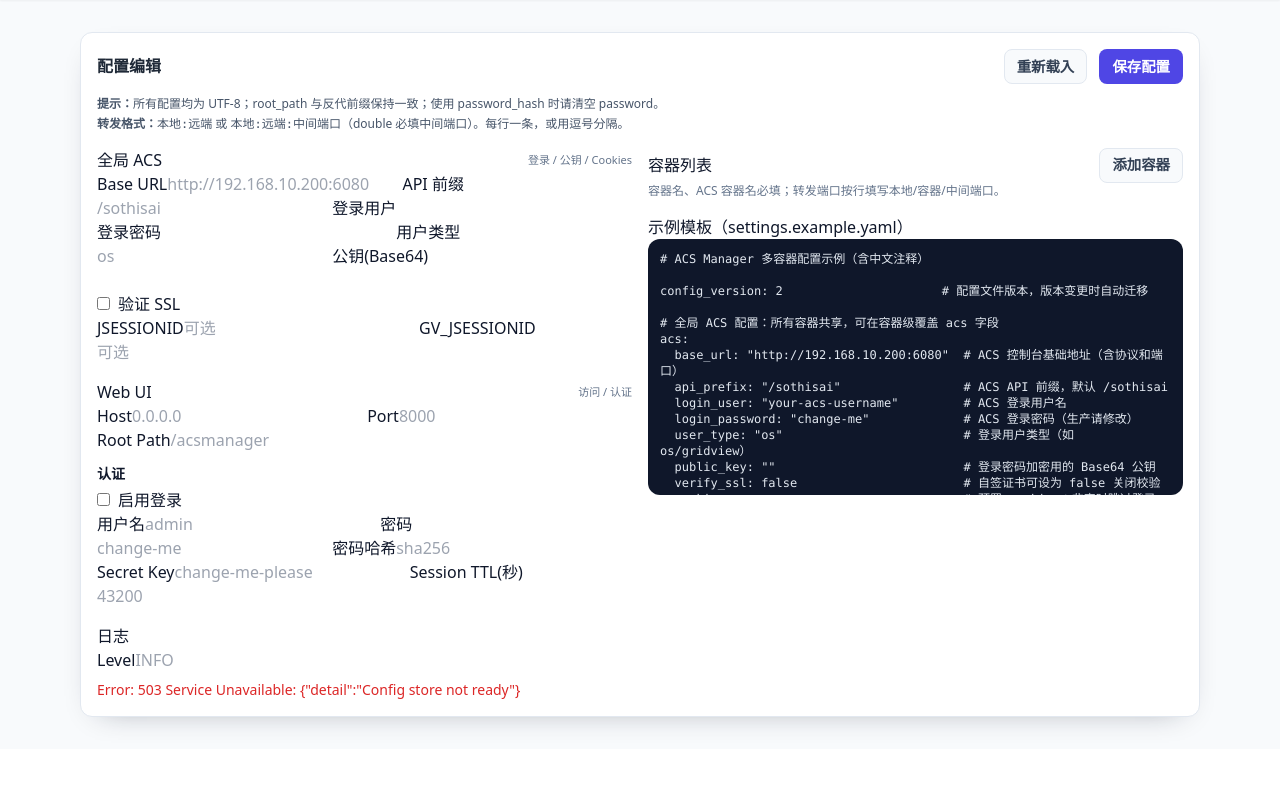
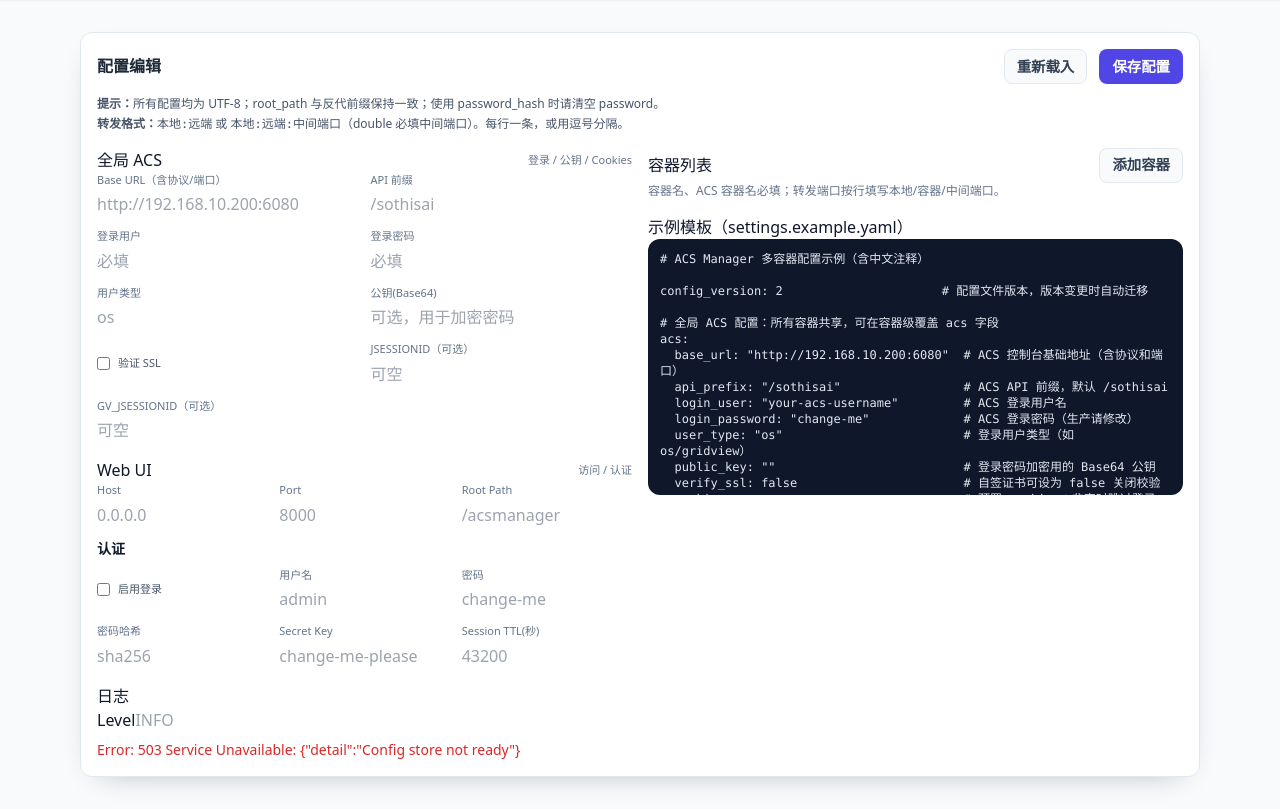
Before and after one commit to misaka10023/ACSManager, a FastAPI app: page /ui/config in a window 1280 px wide. Shown: the part 60-869 px from the top of the page. Before the commit the page ends 792 px from the top, so only its background shows below. Run offline with FastAPI, Linux system fonts and the light colour scheme; some libraries are stand-ins or nearby versions.

Commit message:
chore: clarify config form labels for acs/webui

```diff
--- a/acs_manager/webui/templates/config.html
+++ b/acs_manager/webui/templates/config.html
@@ -20,16 +20,42 @@
           <span>全局 ACS</span>
           <span class="text-[11px] text-slate-500">登录 / 公钥 / Cookies</span>
         </div>
-        <div class="form-grid">
-          <label>Base URL<input id="acs-base-url" type="text" class="input" placeholder="http://192.168.10.200:6080"></label>
-          <label>API 前缀<input id="acs-api-prefix" type="text" class="input" placeholder="/sothisai"></label>
-          <label>登录用户<input id="acs-login-user" type="text" class="input"></label>
-          <label>登录密码<input id="acs-login-password" type="text" class="input"></label>
-          <label>用户类型<input id="acs-user-type" type="text" class="input" placeholder="os"></label>
-          <label>公钥(Base64)<input id="acs-public-key" type="text" class="input"></label>
-          <label class="flex items-center gap-2"><input id="acs-verify-ssl" type="checkbox" class="checkbox">验证 SSL</label>
-          <label>JSESSIONID<input id="acs-cookie-jsessionid" type="text" class="input" placeholder="可选"></label>
-          <label>GV_JSESSIONID<input id="acs-cookie-gv" type="text" class="input" placeholder="可选"></label>
+        <div class="grid grid-cols-1 md:grid-cols-2 gap-3">
+          <div class="space-y-1">
+            <div class="text-[11px] text-slate-500">Base URL（含协议/端口）</div>
+            <input id="acs-base-url" type="text" class="input" placeholder="http://192.168.10.200:6080">
+          </div>
+          <div class="space-y-1">
+            <div class="text-[11px] text-slate-500">API 前缀</div>
+            <input id="acs-api-prefix" type="text" class="input" placeholder="/sothisai">
+          </div>
+          <div class="space-y-1">
+            <div class="text-[11px] text-slate-500">登录用户</div>
+            <input id="acs-login-user" type="text" class="input" placeholder="必填">
+          </div>
+          <div class="space-y-1">
+            <div class="text-[11px] text-slate-500">登录密码</div>
+            <input id="acs-login-password" type="text" class="input" placeholder="必填">
+          </div>
+          <div class="space-y-1">
+            <div class="text-[11px] text-slate-500">用户类型</div>
+            <input id="acs-user-type" type="text" class="input" placeholder="os">
+          </div>
+          <div class="space-y-1">
+            <div class="text-[11px] text-slate-500">公钥(Base64)</div>
+            <input id="acs-public-key" type="text" class="input" placeholder="可选，用于加密密码">
+          </div>
+          <div class="flex items-center gap-2">
+            <input id="acs-verify-ssl" type="checkbox" class="checkbox"><span class="text-[11px] text-slate-600">验证 SSL</span>
+          </div>
+          <div class="space-y-1">
+            <div class="text-[11px] text-slate-500">JSESSIONID（可选）</div>
+            <input id="acs-cookie-jsessionid" type="text" class="input" placeholder="可空">
+          </div>
+          <div class="space-y-1">
+            <div class="text-[11px] text-slate-500">GV_JSESSIONID（可选）</div>
+            <input id="acs-cookie-gv" type="text" class="input" placeholder="可空">
+          </div>
         </div>
       </div>
 
@@ -38,20 +64,44 @@
           <span>Web UI</span>
           <span class="text-[11px] text-slate-500">访问 / 认证</span>
         </div>
-        <div class="form-grid">
-          <label>Host<input id="webui-host" type="text" class="input" placeholder="0.0.0.0"></label>
-          <label>Port<input id="webui-port" type="number" class="input" placeholder="8000"></label>
-          <label>Root Path<input id="webui-root-path" type="text" class="input" placeholder="/acsmanager"></label>
+        <div class="grid grid-cols-1 md:grid-cols-3 gap-3">
+          <div class="space-y-1">
+            <div class="text-[11px] text-slate-500">Host</div>
+            <input id="webui-host" type="text" class="input" placeholder="0.0.0.0">
+          </div>
+          <div class="space-y-1">
+            <div class="text-[11px] text-slate-500">Port</div>
+            <input id="webui-port" type="number" class="input" placeholder="8000">
+          </div>
+          <div class="space-y-1">
+            <div class="text-[11px] text-slate-500">Root Path</div>
+            <input id="webui-root-path" type="text" class="input" placeholder="/acsmanager">
+          </div>
         </div>
-        <div class="mt-3">
-          <div class="text-sm font-semibold mb-1">认证</div>
-          <div class="form-grid">
-            <label class="flex items-center gap-2"><input id="auth-enabled" type="checkbox" class="checkbox">启用登录</label>
-            <label>用户名<input id="auth-username" type="text" class="input" placeholder="admin"></label>
-            <label>密码<input id="auth-password" type="text" class="input" placeholder="change-me"></label>
-            <label>密码哈希<input id="auth-password-hash" type="text" class="input" placeholder="sha256"></label>
-            <label>Secret Key<input id="auth-secret-key" type="text" class="input" placeholder="change-me-please"></label>
-            <label>Session TTL(秒)<input id="auth-session-ttl" type="number" class="input" placeholder="43200"></label>
+        <div class="mt-3 space-y-2">
+          <div class="text-sm font-semibold">认证</div>
+          <div class="grid grid-cols-1 md:grid-cols-3 gap-3">
+            <label class="flex items-center gap-2"><input id="auth-enabled" type="checkbox" class="checkbox"><span class="text-[11px] text-slate-600">启用登录</span></label>
+            <div class="space-y-1">
+              <div class="text-[11px] text-slate-500">用户名</div>
+              <input id="auth-username" type="text" class="input" placeholder="admin">
+            </div>
+            <div class="space-y-1">
+              <div class="text-[11px] text-slate-500">密码</div>
+              <input id="auth-password" type="text" class="input" placeholder="change-me">
+            </div>
+            <div class="space-y-1">
+              <div class="text-[11px] text-slate-500">密码哈希</div>
+              <input id="auth-password-hash" type="text" class="input" placeholder="sha256">
+            </div>
+            <div class="space-y-1">
+              <div class="text-[11px] text-slate-500">Secret Key</div>
+              <input id="auth-secret-key" type="text" class="input" placeholder="change-me-please">
+            </div>
+            <div class="space-y-1">
+              <div class="text-[11px] text-slate-500">Session TTL(秒)</div>
+              <input id="auth-session-ttl" type="number" class="input" placeholder="43200">
+            </div>
           </div>
         </div>
       </div>
```
